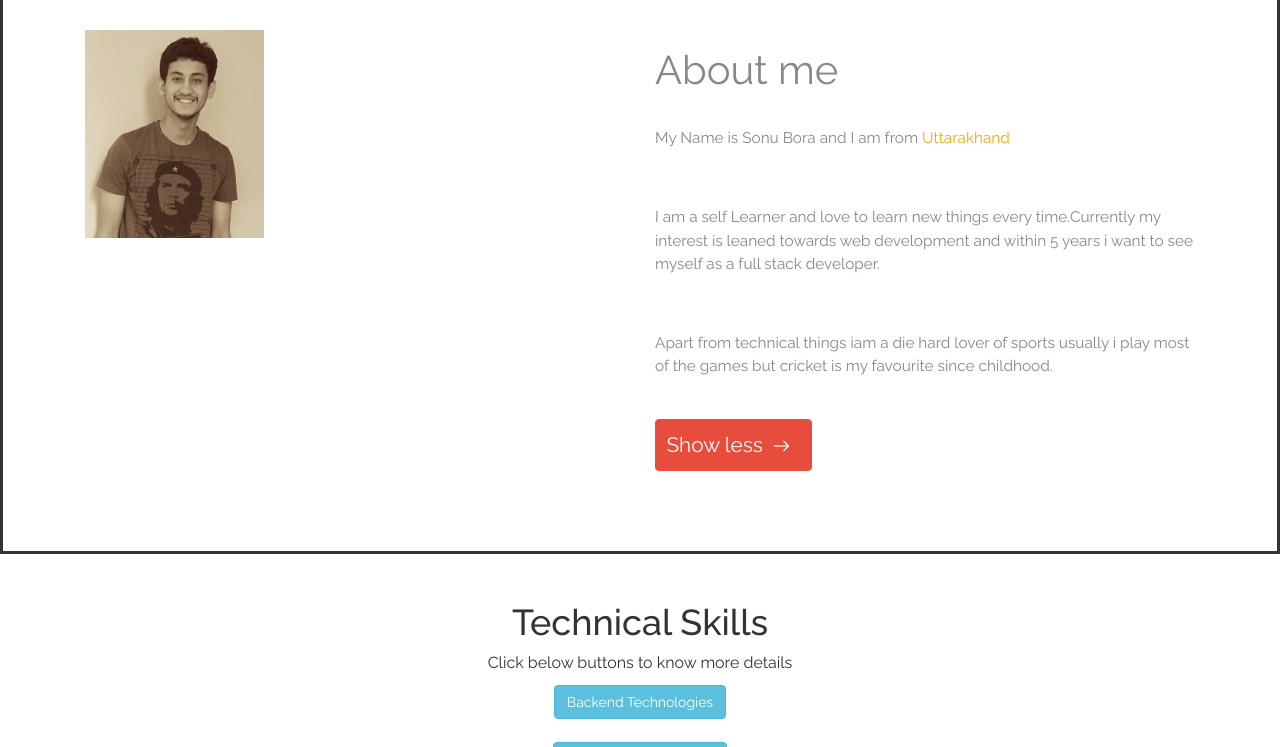
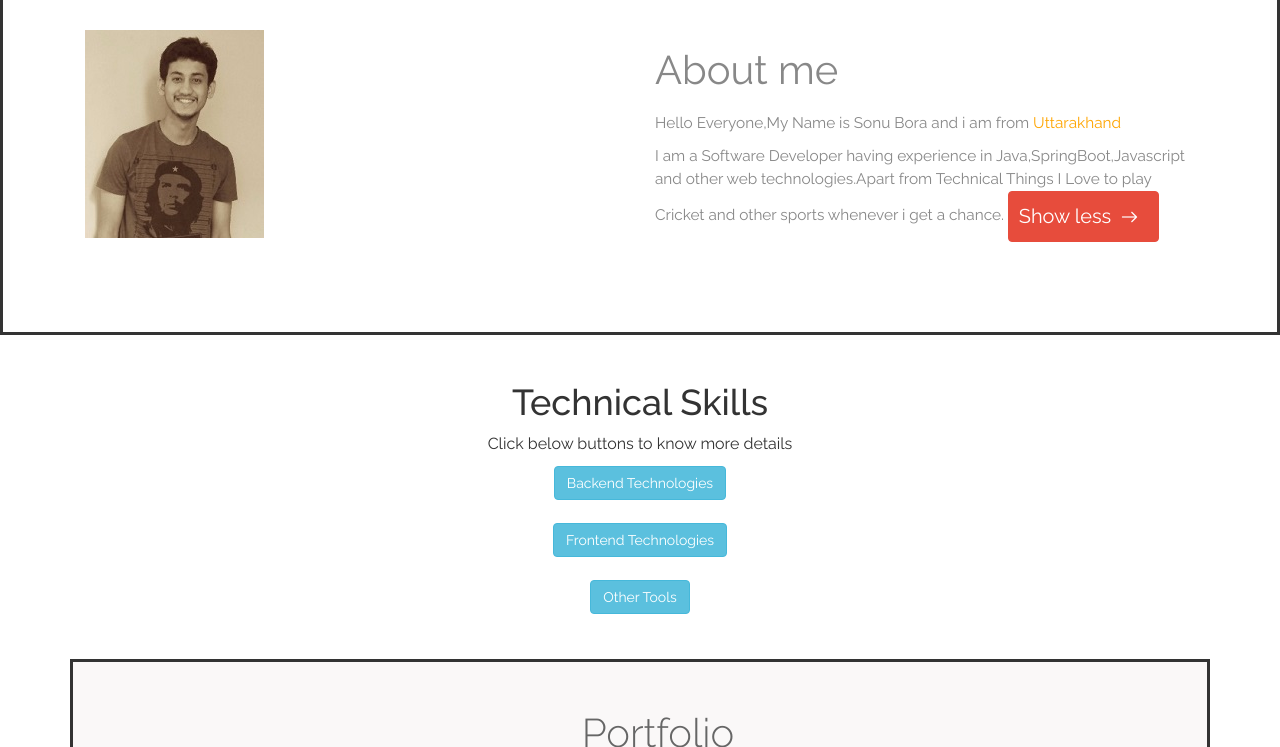
Before and after one commit to sonubora/sonubora.github.io, a plain HTML site: page index.html in a window 1280 px wide. Both pictures are taken after a click on the link "Know About Me". Shown: the part 688-1435 px from the top of the page. Drawn offline with Linux system fonts and the light colour scheme.

Commit message:
updated introduction in the about section

```diff
--- a/css/theme-style.css
+++ b/css/theme-style.css
@@ -124,7 +124,7 @@ html, body{
 	font-size: 2.5em;
 }
 .about p{
-	padding: 1em 0 2em 0;
+	/* padding: 1em 0 2em 0; */
 }
 
 .btn-red{
--- a/index.html
+++ b/index.html
@@ -83,9 +83,9 @@
 				</div>
 				<div class="col-md-6 divice-info " >
 					<h3>About me</h3>
-					<p>My Name is Sonu Bora and I am from <a  style ="color: orange;" href="https://www.tourmyindia.com/blog/best-50-hill-stations-in-uttarakhand/"   target="_blank"> Uttarakhand</a>  </p>
-					<p>I am a self Learner and love to learn new things every time.Currently my interest is leaned towards web development and within 5 years i want to see myself as a full stack developer. </p>
-                    <p>Apart from technical things iam a die hard lover of sports usually i play most of the games but cricket is my favourite since childhood. </p>
+					<p>Hello Everyone,My Name is Sonu Bora and i am from <a  style ="color: orange;" href="https://www.tourmyindia.com/blog/best-50-hill-stations-in-uttarakhand/"   target="_blank"> Uttarakhand</a><div class=""></div>  </p>
+					<p>I am a Software Developer having experience in Java,SpringBoot,Javascript and other web technologies.Apart from Technical Things
+						I Love to play Cricket and other sports whenever i get a chance.
 					<a class="btn btn-primary btn-red" href="#" id="hideAbout">Show less<span> </span></a>
 				</div>
 			</div>
```
